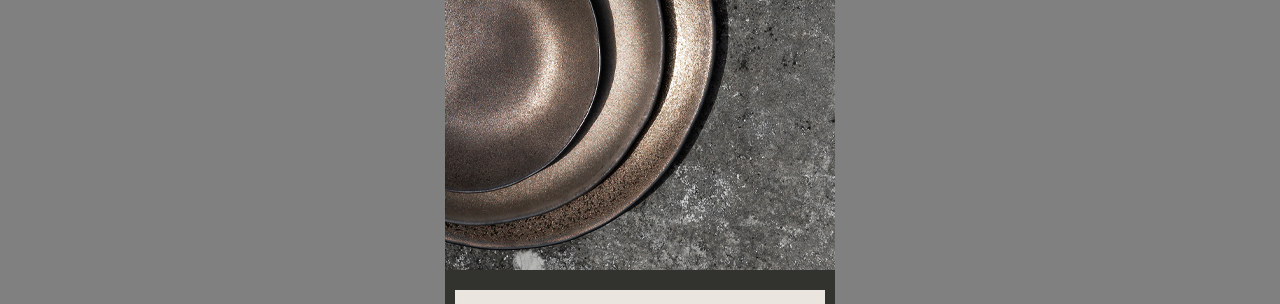
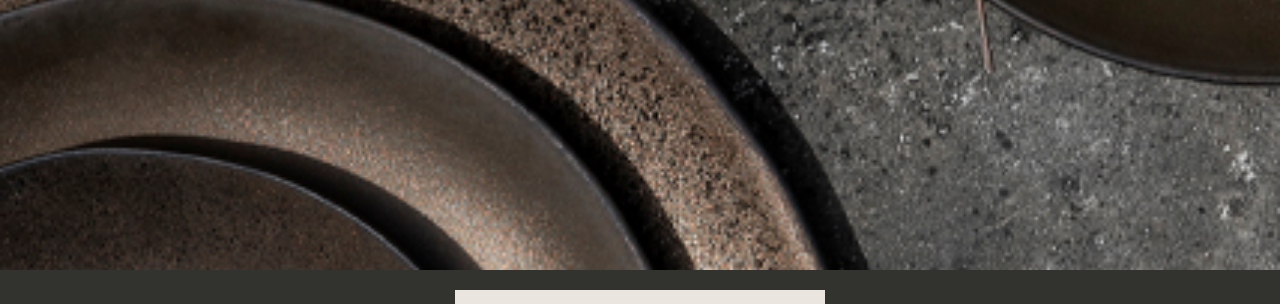
Before and after one commit to BR-64/ppcha, a plain HTML site: page index.html in a window 1280 px wide. Shown: the part 751-1055 px from the top of the page. Drawn offline with nearby package versions, Linux system fonts and the light colour scheme; files whose address does not match are found by name.

Commit message:
chang viewport

```diff
--- a/style/style3.css
+++ b/style/style3.css
@@ -4,7 +4,7 @@ html {
 
 body {
   font-family: 'Open Sans', sans-serif;
-  width: 390px;
+  width: 100%vw;
   margin: auto;
   color: #e1dad1;
   box-sizing: border-box;
```
